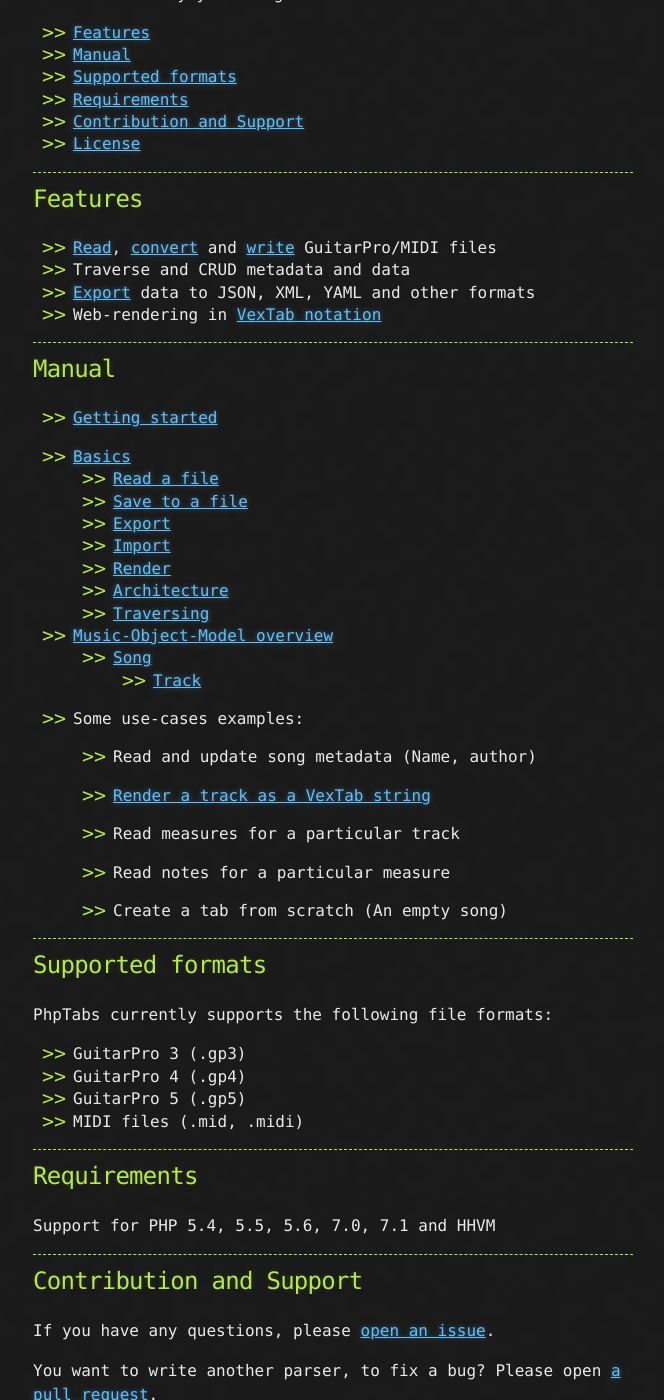
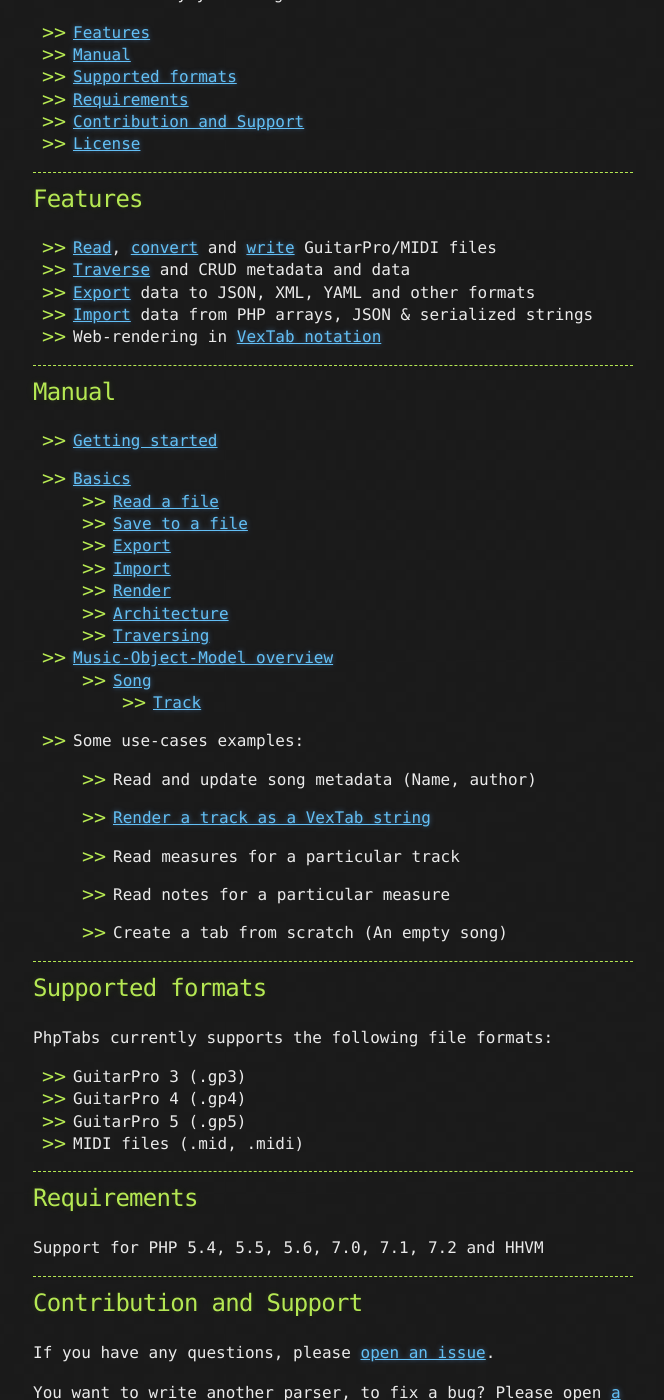
Before and after one commit to stdtabs/stdtabs.github.io, a Jekyll site: the page built from index.md, in a window 1280 px wide and 1400 px high, scrolled down 403 px. Shown: the whole window, without its empty margins (307-971 px from the left). Built offline with Jekyll 4.4.1, drawn with Linux system fonts in a browser that asks for light colours; nearby versions of some CDN libraries.

Commit message:
Add link to import, export and traverse feature. Support for PHP 7.2

```diff
--- a/index.md
+++ b/index.md
@@ -21,8 +21,9 @@
 ## Features
 
 - [Read](basics.html#read-from-a-file), [convert](basics.html#convert) and [write](basics.html#save-to-a-file) GuitarPro/MIDI files
-- Traverse and CRUD metadata and data
-- [Export](basics.html#export-and-import-data) data to JSON, XML, YAML and other formats
+- [Traverse](basics.html#traversing) and CRUD metadata and data
+- [Export](basics.html#export-data) data to JSON, XML, YAML and other formats
+- [Import](basics.html#import-data) data from PHP arrays, JSON & serialized strings
 - Web-rendering in [VexTab notation](render-as-vextab.html)
 
 ------------------------------------------------------------------------
@@ -72,7 +73,7 @@
 
 ## Requirements
 
-Support for PHP 5.4, 5.5, 5.6, 7.0, 7.1 and HHVM
+Support for PHP 5.4, 5.5, 5.6, 7.0, 7.1, 7.2 and HHVM
 
 ------------------------------------------------------------------------
 
```
